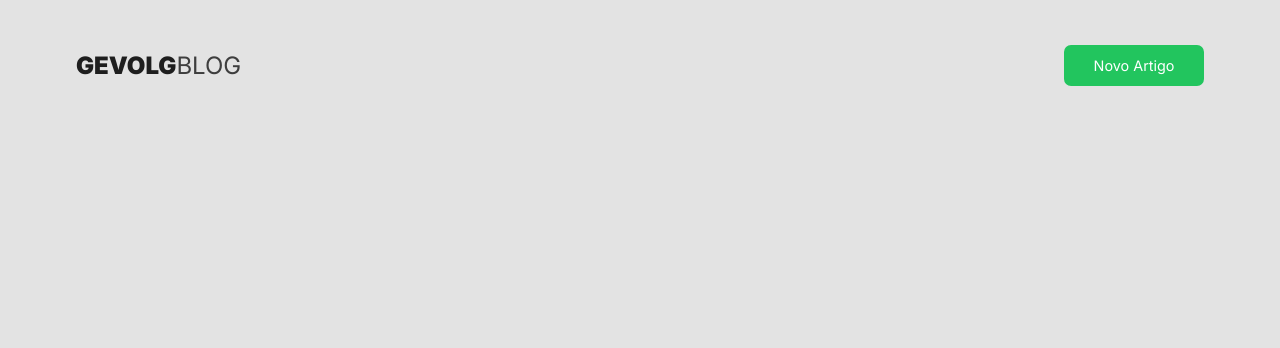
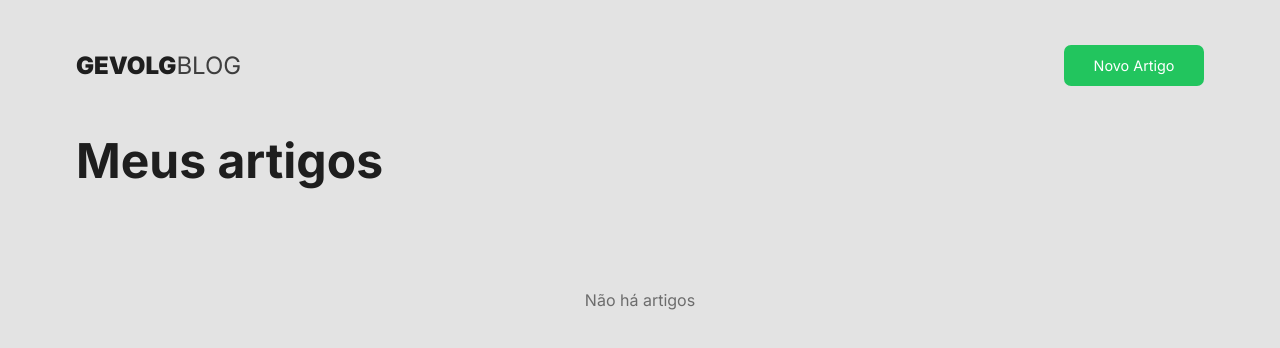
Before and after one commit to gevolgdev/gevolg-blog, a React (Vite) app: page / in a window 1280 px wide. Shown: the top 348 px of the page. Built offline with nearby package versions, Linux system fonts and the light colour scheme.

Commit message:
Feed: Adição do ArticleCard

```diff
--- a/src/routes/Feed/index.tsx
+++ b/src/routes/Feed/index.tsx
@@ -13,10 +13,12 @@ const Feed: React.FC = () => {
   return (
     <FeedContainer>
       <Header dashboard/>
+      <h1>Meus artigos</h1>
       <FeedContent>
+        {newArticles.length == 0 && <span className="empty">Não há artigos</span>}
         {newArticles.map(item => (
           <ArticleCard article={item}/>
-        ))}
+        )).reverse()}
       </FeedContent>
     </FeedContainer>
   )
--- a/src/routes/Feed/style.ts
+++ b/src/routes/Feed/style.ts
@@ -3,9 +3,21 @@ import styled from "styled-components";
 export const FeedContainer = styled.section`
   width: 1128px;
   margin: 0 auto;
+  h1 {
+    font-size: 3rem;
+  }
 `
 
 export const FeedContent = styled.div`
+  display: flex;
+  flex-direction: column;
   width: 900px;
   margin: 0 auto;
+  padding: 50px 0 150px;
+  gap: 50px;
+
+  .empty {
+    margin: 50px auto 0;
+    opacity: 60%;
+  }
 `
```
